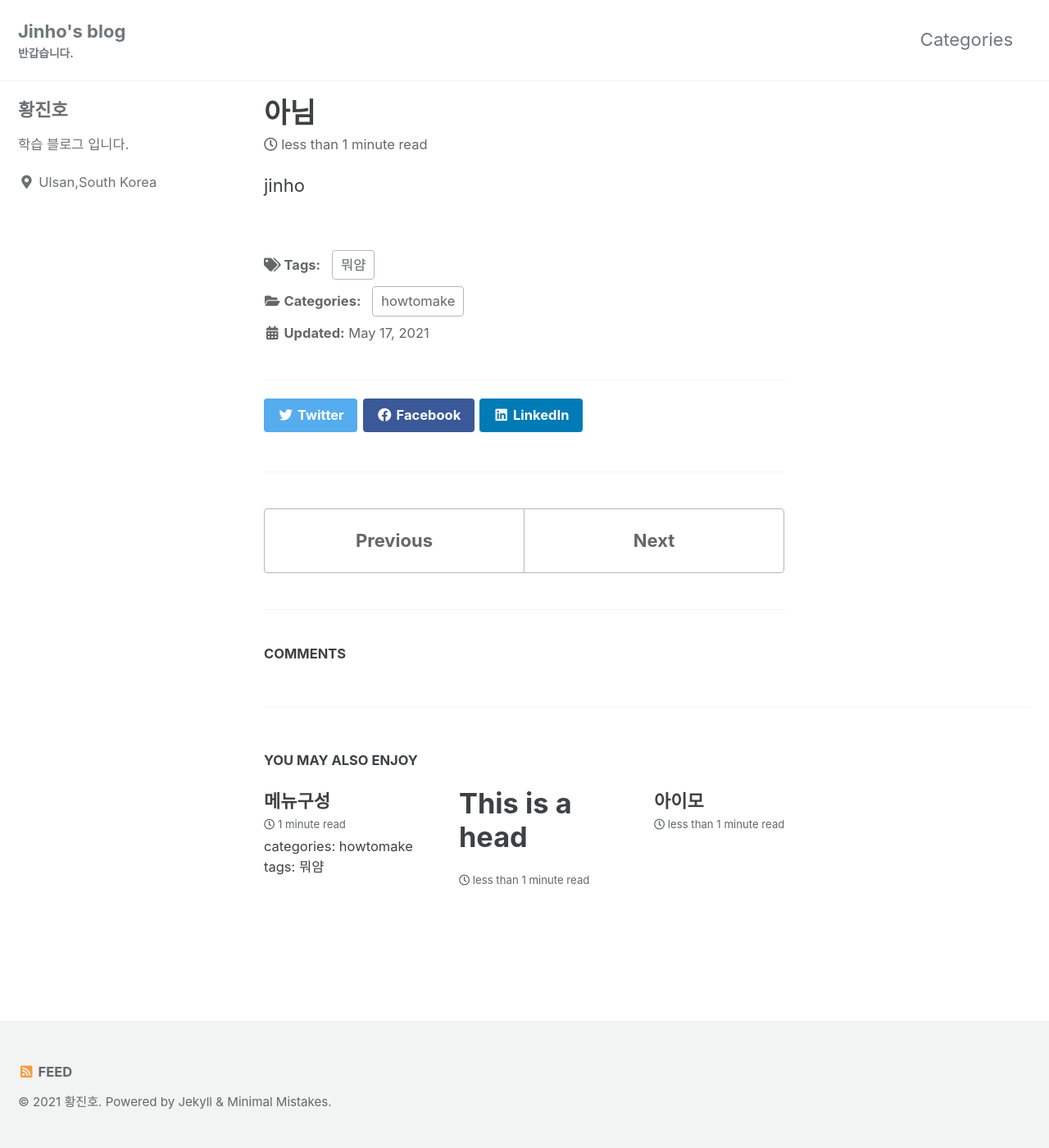
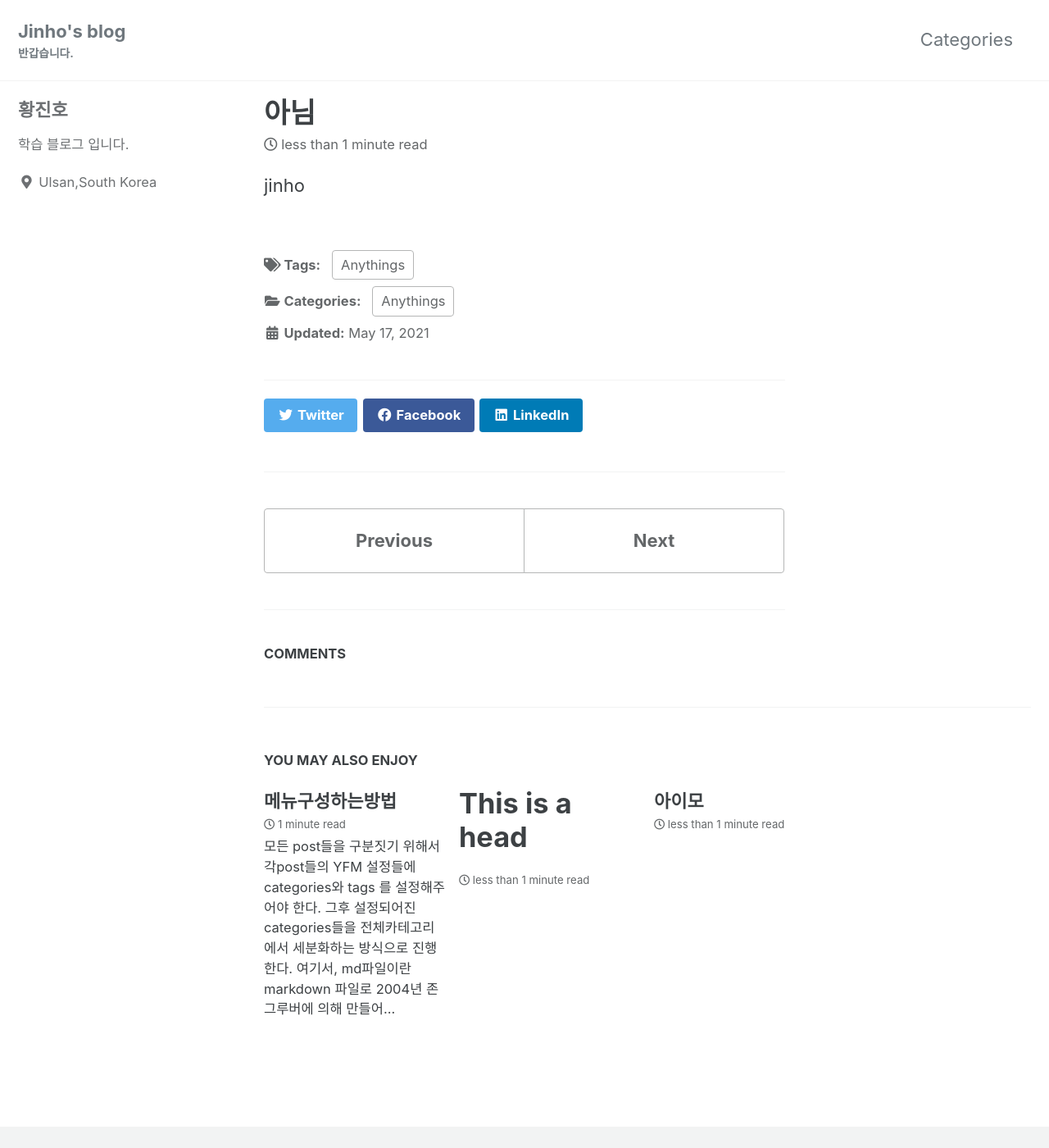
Before and after one commit to jowunnal/jowunnal.github.io, a Jekyll site: the page built from _posts/2021-05-17-ddo.md, in a window 1280 px wide and 1400 px high. Shown: the whole window at 82% size. Built offline with Jekyll 4.4.1, drawn with Linux system fonts in a browser that asks for light colours; cached includes are drawn as plain includes; comment, search, counter and statistics services are not loaded.

Commit message:
메뉴추가 태그추가

```diff
--- a/_posts/2021-05-17-dd.md
+++ b/_posts/2021-05-17-dd.md
@@ -1,9 +1,9 @@
 ---
 title: 아이모
 categories:
-- howtomake
+- Anythings
 tags:
-- 뭐얌
+- Anythings
 ---
 
 ![Alt](/assets/kakao.jpg)
--- a/_posts/2021-05-17-ddo.md
+++ b/_posts/2021-05-17-ddo.md
@@ -2,11 +2,11 @@
 title: 아님
 categories:
 
-  -  howtomake
+  -  Anythings
 
 tags:
 
-  -  뭐얌
+  -  Anythings
 ---
 
 jinho
--- a/_posts/2021-05-17-doo.md
+++ b/_posts/2021-05-17-doo.md
@@ -4,9 +4,9 @@ title: |-
   =========
 categories:
 
-  -  howtomake
+  -  Anythings
 
 tags:
 
-  -  뭐얌
+  -  Anythings
 ---
--- a/_posts/2021-05-18-메뉴구성.md
+++ b/_posts/2021-05-18-메뉴구성.md
@@ -1,7 +1,9 @@
+---
+title: 메뉴구성하는방법
 categories:
 - howtomake
 tags:
-- 뭐얌
+- Study
 ---
 
 모든 post들을 구분짓기 위해서 각post들의 YFM 설정들에 categories와 tags 를 설정해주어야 한다.
```
Also changed, not shown: _pages/Android.md (added, +6 -0 lines), _pages/Anything.md (added, +6 -0 lines).
